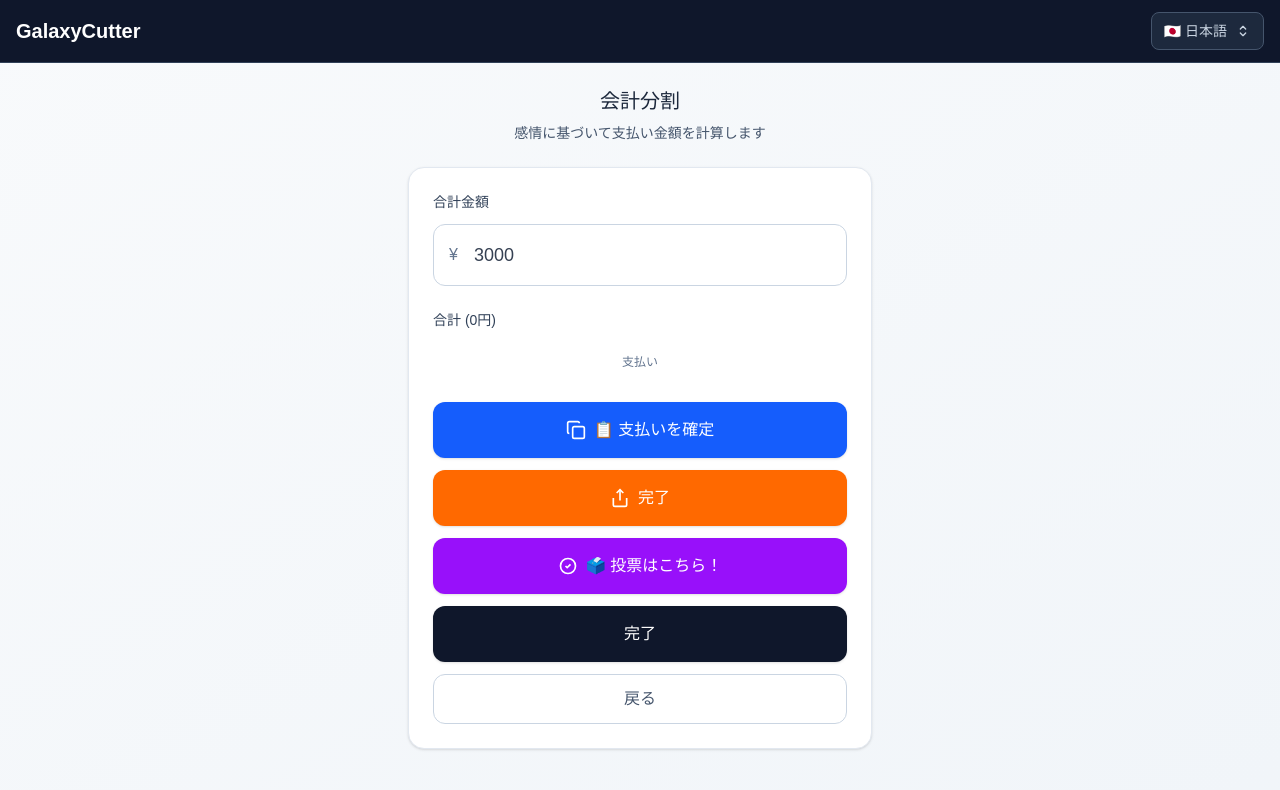
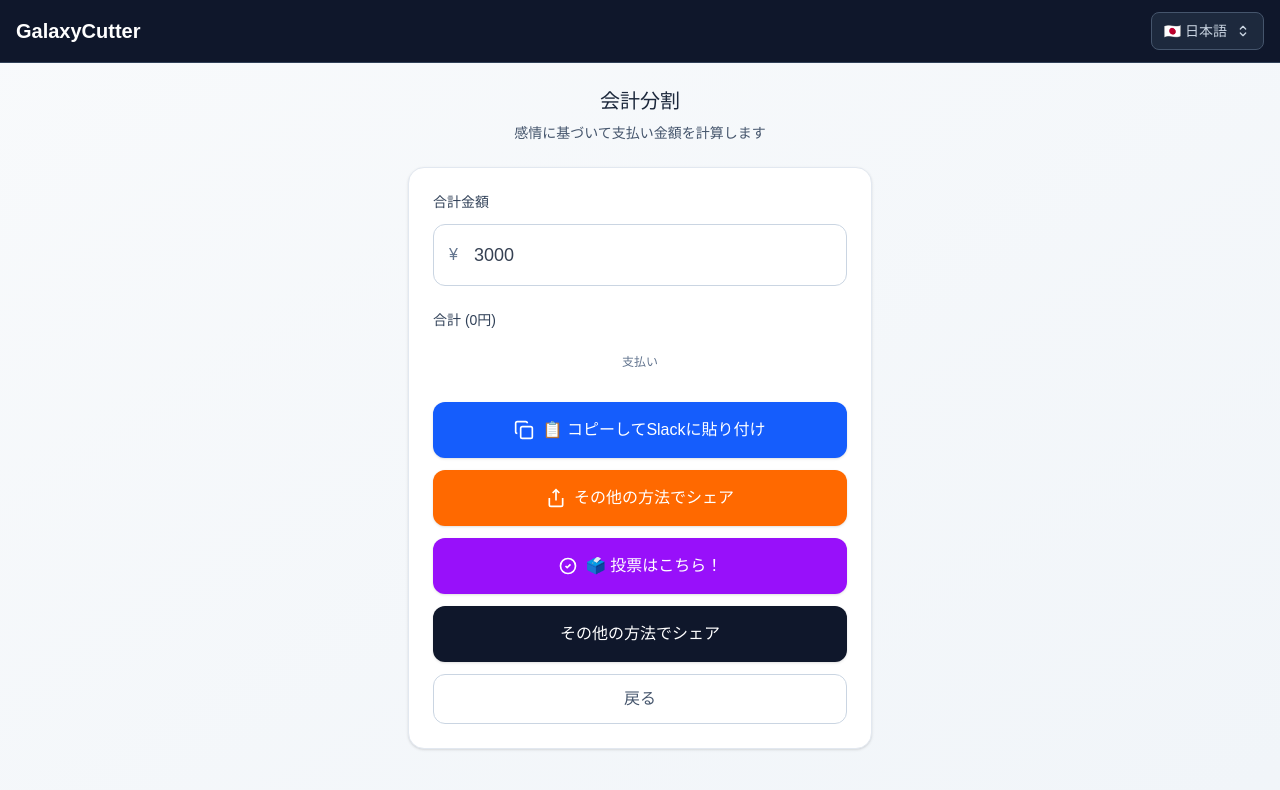
Before and after one commit to Jun-T-git/pizza-divider, a Next.js app: page /bill-split in a window 1280 px wide. Shown: the top 790 px of the page. Built offline with nearby package versions, Linux system fonts and the light colour scheme.

Commit message:
文言修正

```diff
--- a/src/contexts/LanguageContext.tsx
+++ b/src/contexts/LanguageContext.tsx
@@ -37,9 +37,9 @@ const translations: Record<Language, Record<string, string>> = {
     "button.retake": "撮り直す",
     "button.use.photo": "この写真を使用",
     "button.home": "ホームに戻る",
-    "button.new.game": "新しいゲームを始める",
-    "button.split.bill": "支払いを確定",
-    "button.complete": "完了",
+    "button.new.game": "食べるピザを選ぶ",
+    "button.split.bill": "コピーしてSlackに貼り付け",
+    "button.complete": "その他の方法でシェア",
     "button.start_over": "最初から始める",
     "button.change_settings": "設定を変更",
 
```
